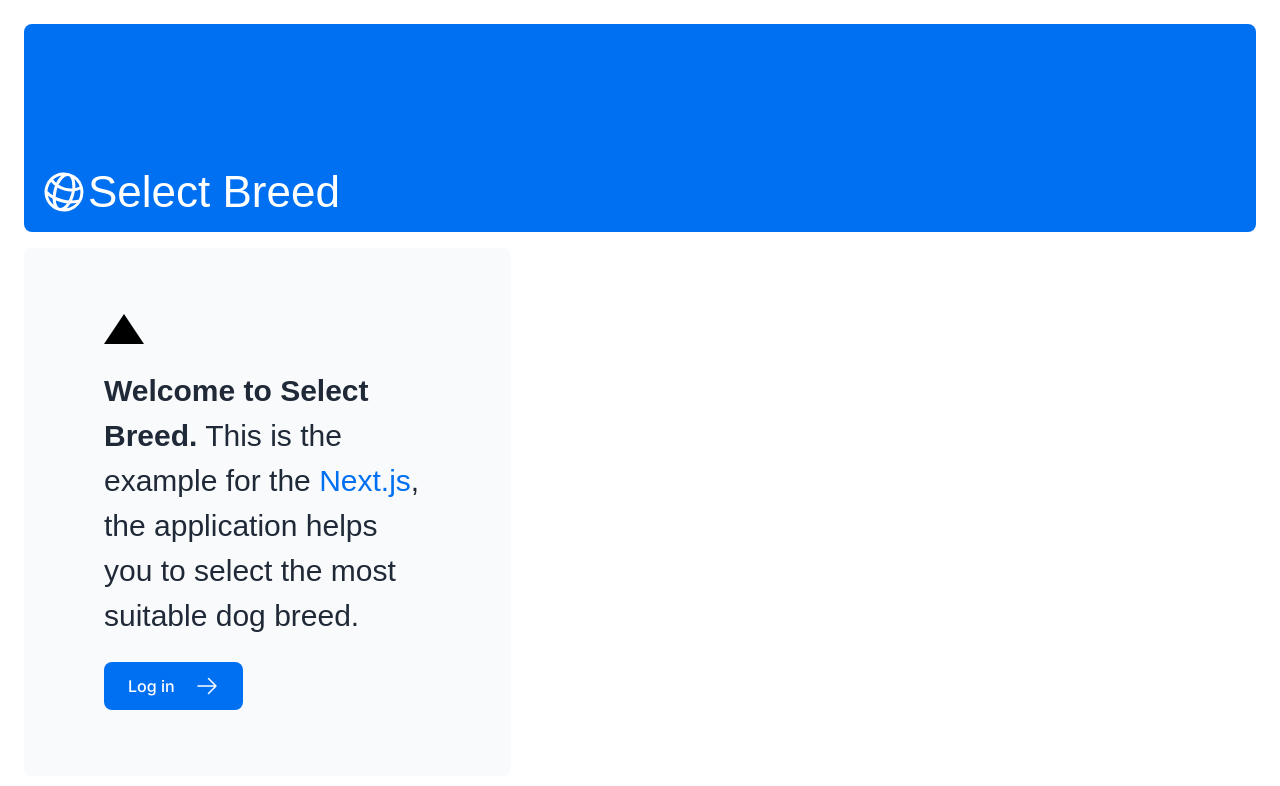
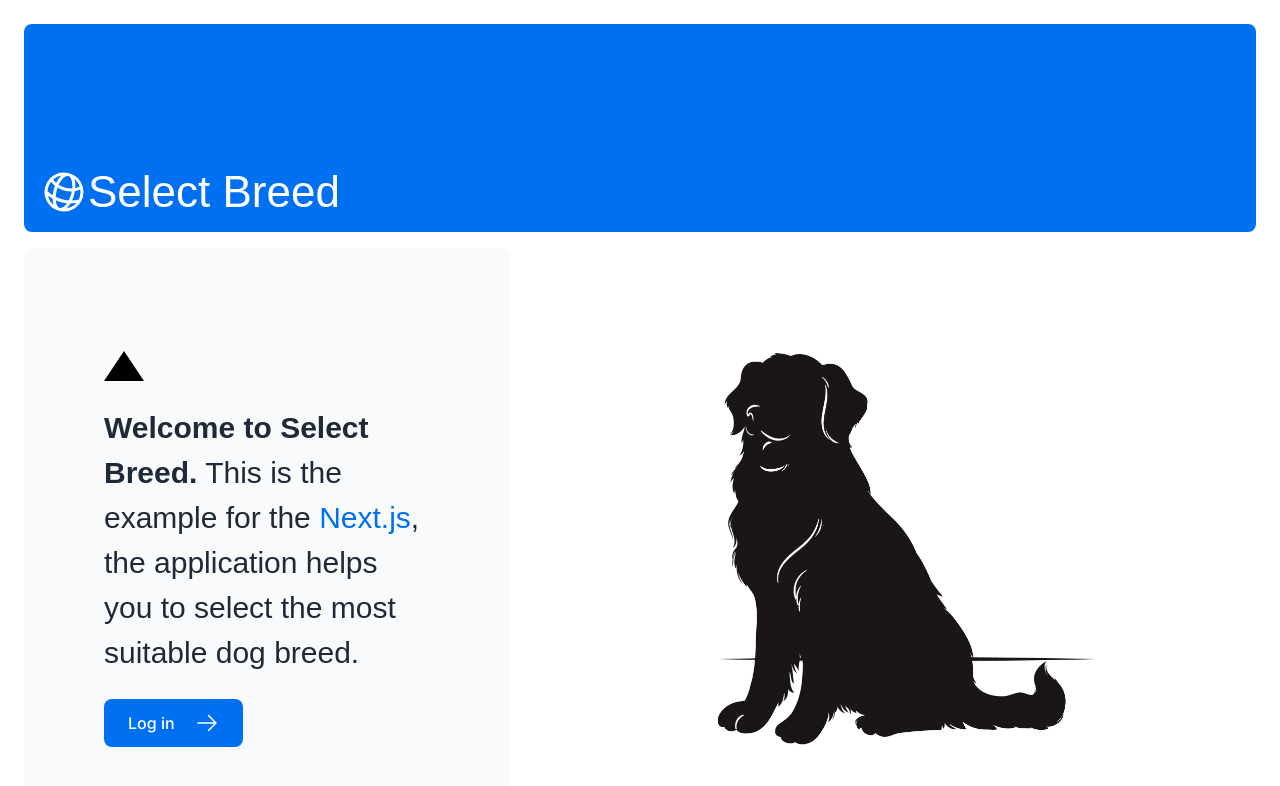
Before and after one commit to Dmitri9149/Learn-NEXT.JS-with-Postgres, a Next.js app: page / in a window 1280 px wide. Shown: the top 786 px of the page. Built offline with nearby package versions, Linux system fonts and the light colour scheme; a web font is replaced by a local one.

Commit message:
add dog picture

```diff
--- a/app/page.tsx
+++ b/app/page.tsx
@@ -3,6 +3,7 @@
 import Link from 'next/link';
 import styles from '@/app/ui/home.module.css';
 import { lusitana } from '@/app/ui/fonts';
+import Image from 'next/image';
 
 export default function Page() {
   return (
@@ -30,7 +31,13 @@
             </Link>
         </div>
         <div className="flex items-center justify-center p-6 md:w-3/5 md:px-28 md:py-12">
-          {/* Add Hero Images Here */}
+          <Image
+            src="/dog_silhouette.jpg"
+            width={1000}
+            height={760}
+            className="hidden md:block"
+            alt="Screenshots of the dashboard project showing desktop version"
+          />
         </div>
       </div>
     </main>
```
